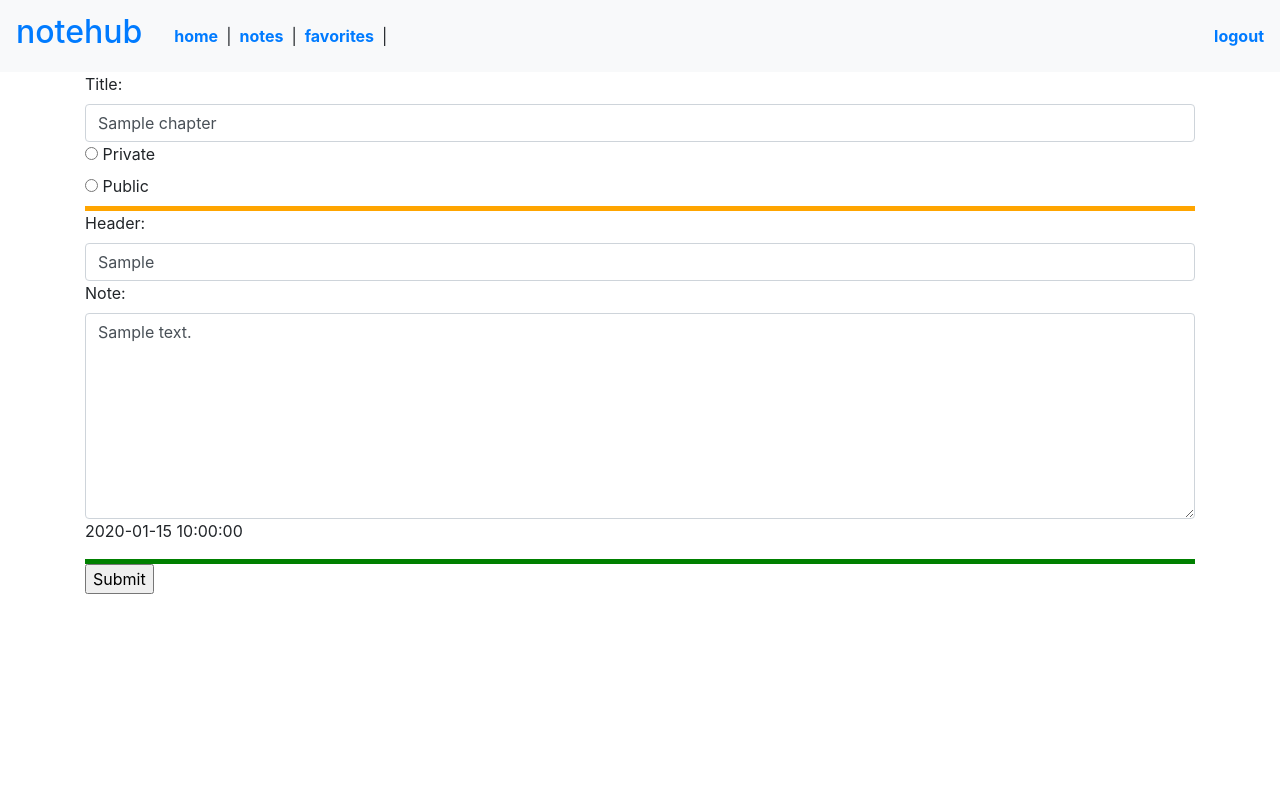
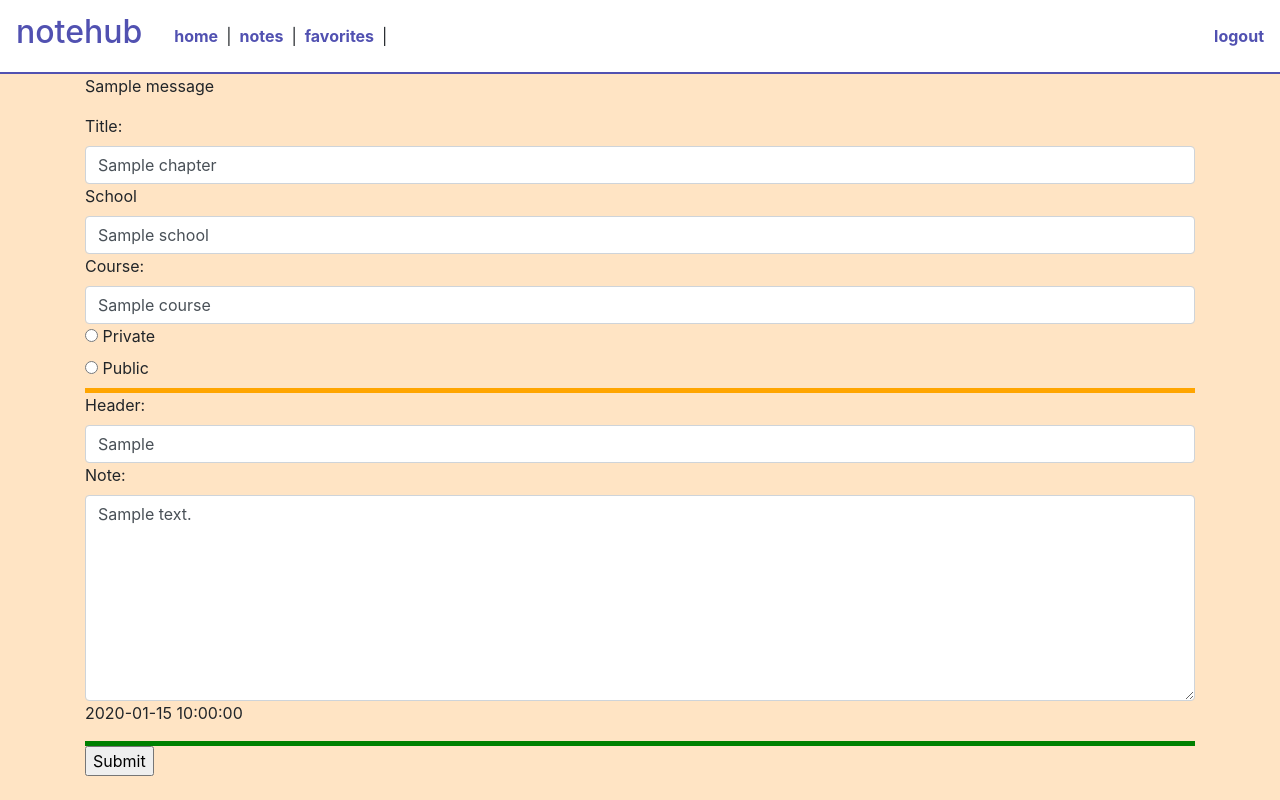
Before and after one commit to Kquach12/Notehub---Solo-Project, a Flask app: page /edit/note/1 in a window 1280 px wide. Run offline with Flask 2, Linux system fonts and the light colour scheme; tables that the repository leaves empty or names only in its code hold one stand-in row (values such as "Sample post"); one stand-in notice (Sample message) is shown; some libraries are stand-ins or nearby versions.

Commit message:
Ability to update school and course

```diff
--- a/flask_app/controllers/notes.py
+++ b/flask_app/controllers/notes.py
@@ -4,6 +4,7 @@ from flask_app.models.user import User
 from flask_app.models.note import Note
 from flask_app.models.chapter import Chapter
 from flask_app.models.course import Course
+from flask_app.models.school import School
 
 
 @app.route('/create/notes')
@@ -45,12 +46,24 @@ def edit_note(id):
     return render_template('edit_chapter.html',  chapter = chapter)
 
 
-@app.route('/edit', methods=["POST"])
-def update_in_db():
+@app.route('/edit/<int:chapter_id>', methods=["POST"])
+def update_in_db(chapter_id):
+    if not Chapter.validate_chapter(request.form) or not School.validate_school(request.form) or not Course.validate_course(request.form):
+        return redirect(f'/edit/note/{chapter_id}')
+    data_school = {
+        "school_name": request.form['school_name'],
+    }
+    school = School.get_one_by_name(data_school)
+    data_course = {
+        "course_name": request.form['course_name']
+    }
+    course = Course.get_one_by_name(data_course)
     data_chapter = {
         'id': request.form['chapter_id'],
         'title': request.form['title'],
-        'availability': request.form['availability']
+        'availability': request.form['availability'],
+        "school_id": school.id,
+        "course_id": course.id
     }
     Chapter.update(data_chapter)
     for i in range(int(request.form['num_of_notes'])):
--- a/flask_app/models/chapter.py
+++ b/flask_app/models/chapter.py
@@ -105,7 +105,7 @@ class Chapter:
 
     @classmethod
     def update(cls, data):
-        query = "UPDATE chapters SET title = %(title)s, availability = %(availability)s,  updated_at = NOW() WHERE id = %(id)s;"
+        query = "UPDATE chapters SET title = %(title)s, availability = %(availability)s,  updated_at = NOW(), school_id = %(school_id)s, course_id = %(course_id)s WHERE id = %(id)s;"
         return connectToMySQL('notehub_schema').query_db( query, data )
 
     @classmethod
@@ -209,9 +209,6 @@ class Chapter:
     @staticmethod
     def validate_chapter(chapter):
         is_valid = True
-        # # test whether a field matches the pattern
-        # query = "SELECT * FROM chapters WHERE title = %(title)s;"
-        # results = connectToMySQL('notehub_schema').query_db(query,class)
         if len(chapter['title']) < 2:
             flash("Title needs to be at least 2 characters", "chapter")
             is_valid = False
--- a/flask_app/templates/edit_chapter.html
+++ b/flask_app/templates/edit_chapter.html
@@ -5,11 +5,12 @@
     <meta http-equiv="X-UA-Compatible" content="IE=edge">
     <meta name="viewport" content="width=device-width, initial-scale=1.0">
     <title>Document</title>
-    <link rel="stylesheet" href="../static/style.css">
     <link rel="stylesheet" href="https://stackpath.bootstrapcdn.com/bootstrap/4.3.1/css/bootstrap.min.css" integrity="sha384-ggOyR0iXCbMQv3Xipma34MD+dH/1fQ784/j6cY/iJTQUOhcWr7x9JvoRxT2MZw1T" crossorigin="anonymous">
+    <link rel="stylesheet" href="{{ url_for('static', filename='css/style.css') }}">
+
 </head>
 <body>
-    <nav class="navbar navbar-expand-lg bg-light d-flex justify-content-between border-navy">
+    <nav class="navbar navbar-expand-lg d-flex justify-content-between header">
         <div class="d-flex justify-content-between align-items-center">
             <a class="navbar-brand" href="/dashboard"><h2>notehub</h2></a>
             <div class="d-flex justify-content-between ml-2">
@@ -23,19 +24,26 @@
         </div>
     </nav>
     <div class="container">
-        <form action="/edit" method="POST">
+        <form action="/edit/{{chapter.id}}" method="POST">
+            {% with messages = get_flashed_messages(category_filter = ['chapter']) %}
+                {% if messages %}
+                    {% for message in messages %}
+                        <p>{{message}}</p>
+                    {% endfor %}
+                {% endif %}
+            {% endwith %}
             <div style="border-bottom:orange; border-bottom-width:5px; border-bottom-style:solid;">
                 <input type="hidden" name="chapter_id" value="{{chapter.id}}">
                 <label for="title">Title:</label>
                 <input type="text" name="title" value="{{chapter.title}}" class="form-control">
-                <!-- <label for="school">School</label>
-                <input type="text" name="school" value="{{chapter.schools[0].school_name}}" class="form-control">
+                <label for="school">School</label>
+                <input type="text" name="school_name" value="{{chapter.schools[0].school_name}}" class="form-control">
                 <label for="course">Course:</label>
-                <input type="text" name="course" value="{{chapter.courses[0].course_name}}" class="form-control"> -->
-                <input type="radio" id="html" name="availability" value="private">
-                <label for="html">Private</label><br>
-                <input type="radio" id="css" name="availability" value="public">
-                <label for="css">Public</label><br>
+                <input type="text" name="course_name" value="{{chapter.courses[0].course_name}}" class="form-control">
+                <input type="radio" name="availability" value="private">
+                <label for="availability">Private</label><br>
+                <input type="radio" name="availability" value="public">
+                <label for="availability">Public</label><br>
             </div>
             <input type="hidden" name="num_of_notes" value="{{chapter.notes|length}}"/>
         {%  for note in chapter.notes %}
```
